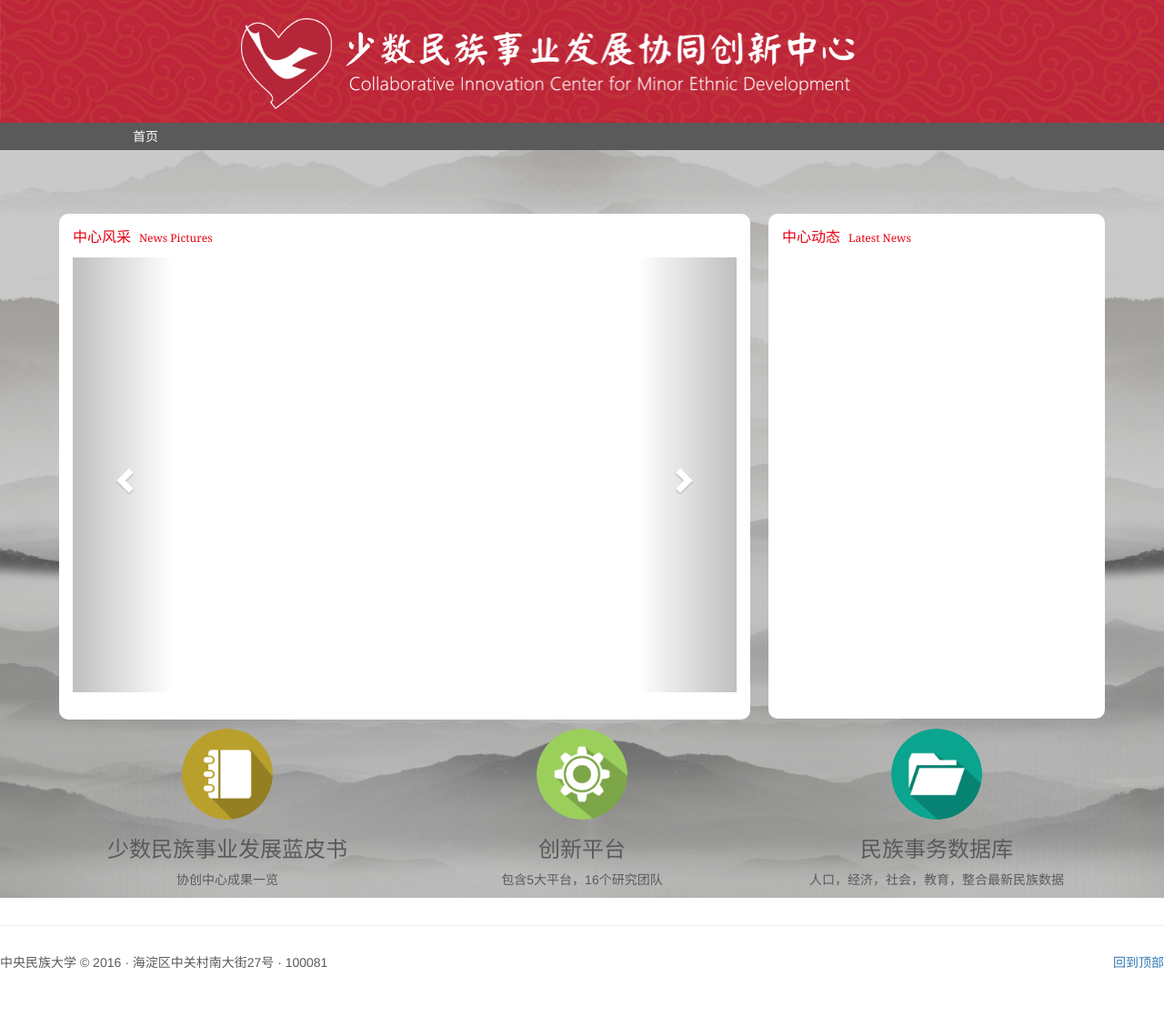
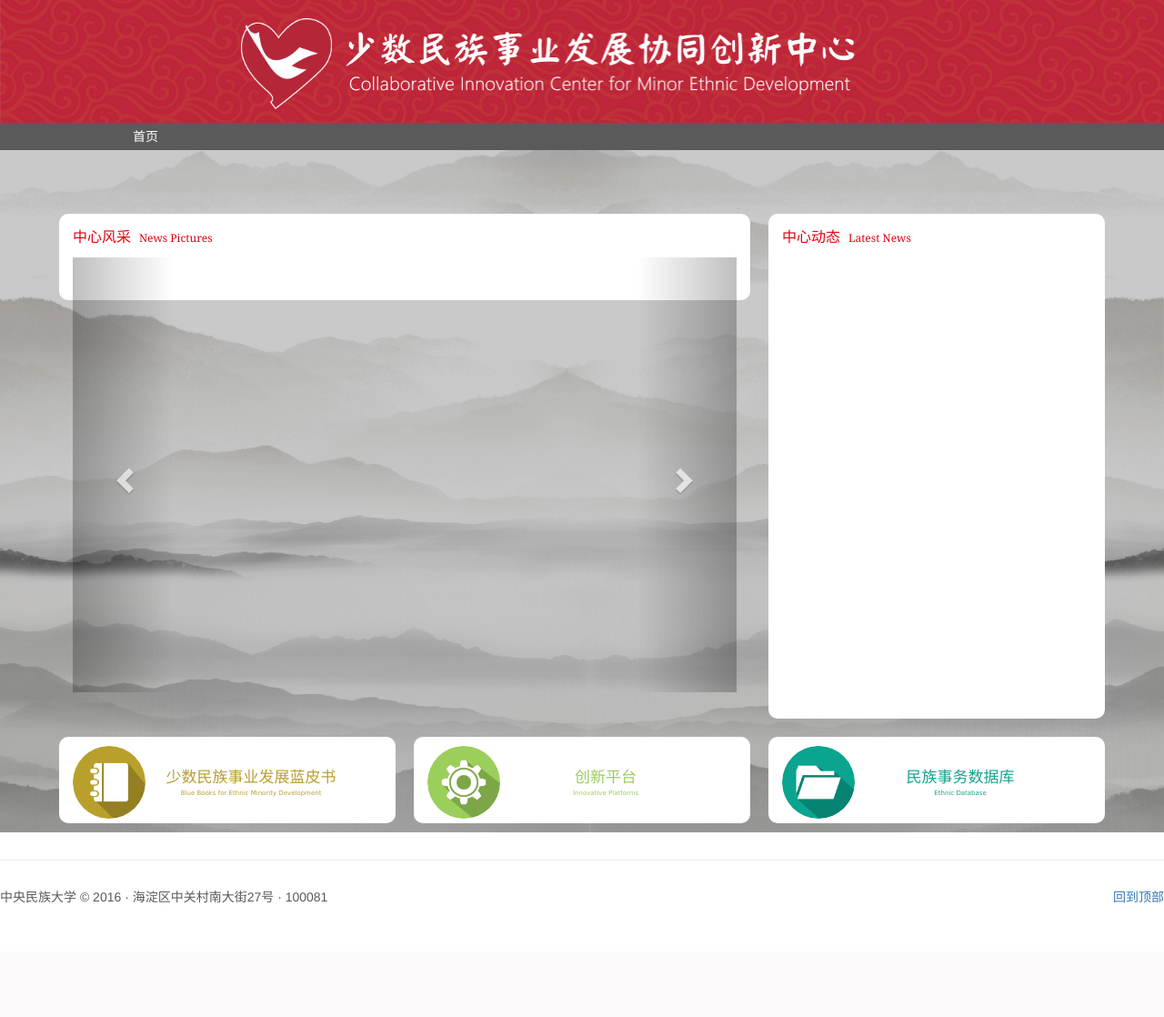
Before and after one commit to muma378/cic4emd, a Django app: page / in a window 1280 px wide. Shown: the whole page at 91% size. After the commit the page ends 993 px from the top, so only its background shows below. Run offline with Django 3.2, Linux system fonts and the light colour scheme; data that the repository does not hold is empty; some libraries are stand-ins or nearby versions.

Commit message:
[FIX] css for quick links

```diff
--- a/cic4emd/local_settings.py
+++ b/cic4emd/local_settings.py
@@ -12,19 +12,19 @@ QUICK_LINKS = [
 		"name": u"少数民族事业发展蓝皮书",
 		"icon": "asset/img/book.png",
 		"link": "/pages/lps",
-		"desc": u"协创中心成果一览",
+		"desc": u"Blue Books for Ethnic Minority Development",
 	},
 	{
 		"name": u"创新平台",
 		"icon": "asset/img/gear.png",
 		"link": "/pages/cxpt",
-		"desc": u"包含5大平台，16个研究团队",
+		"desc": u"Innovative Platforms",
 	},
 	{
 		"name": u"民族事务数据库",
 		"icon": "asset/img/folder.png",
 		"link": "http://www.muc.edu.cn/",
-		"desc": u"人口，经济，社会，教育，整合最新民族数据",
+		"desc": u"Ethnic Database",
 	},
 ]
 
--- a/pages/static/css/pages.css
+++ b/pages/static/css/pages.css
@@ -247,13 +247,50 @@ a:active {
 
 
 /* Quick-links */
-.quick-link {
+
+.cic-block{
+	height: 95px;
+}
+
+ .cic-quick-link {
+	width: 100%;
+	display: inline-block;
+ }
+
+.link-icons {
+	height: 80px;
+	width: 80px;
+}
+
+.cic-quick-link > div.link-text {
+	display: inline-block;
+	width: 66%;
+	vertical-align: middle;
 	text-align: center;
 }
 
-.link-icons {
-	height: 100px;
-	width: 100px;
+.link-text > span.link-name {
+	display: block;
+	font-size: 17px;
+	font-family: STSong,SimSun,宋体,NSimSun,sans-serif;;
+}
+
+.link-text > span.link-desc {
+	display: block;
+	font-size: 7px;
+	font-family: cursive;
+}
+
+#cic-link-1 span {
+	color: #b89f31;
+}
+
+#cic-link-2 span {
+	color: #9ace5b;
+}
+
+#cic-link-3 span {
+	color: #13a38d;
 }
 
 
--- a/pages/templates/pages/quick_link.html
+++ b/pages/templates/pages/quick_link.html
@@ -1,11 +1,16 @@
 {% load staticfiles %}
-<div class="col-lg-4 quick-link" style="text-align: center;">
-  <a href="{{ link.link }}">
-  	<img class="img-circle link-icons" id="link-icon-{{ forloop.counter }}" src="{% static link.icon %}" alt="{{ link.name }}">
-  </a>
-  <h3>{{ link.name }}</h3>
-  {% if link.desc %}
-  	<p>{{ link.desc }}</p>
-  {% endif %}
-  <!-- <p><a class="btn btn-default" href="{{ link.url }}" role="button">了解详情 &raquo;</a></p> -->
+<div class="col-lg-4">
+	<div class="cic-block">
+		  <a href="{{ link.link }}">
+		  	<div class="cic-quick-link" id="cic-link-{{ forloop.counter }}">
+		  	<img class="img-circle link-icons" id="link-icon-{{ forloop.counter }}" src="{% static link.icon %}" alt="{{ link.name }}">
+			  <div class="link-text">
+				  <span class="link-name">{{ link.name }}</span>
+			 	  {% if link.desc %}
+				  	<span class="link-desc">{{ link.desc }}</span>
+				  {% endif %}
+			  </div>
+			 </div>
+		  </a>
+	</div>
 </div><!-- /.col-lg-4 -->
```
